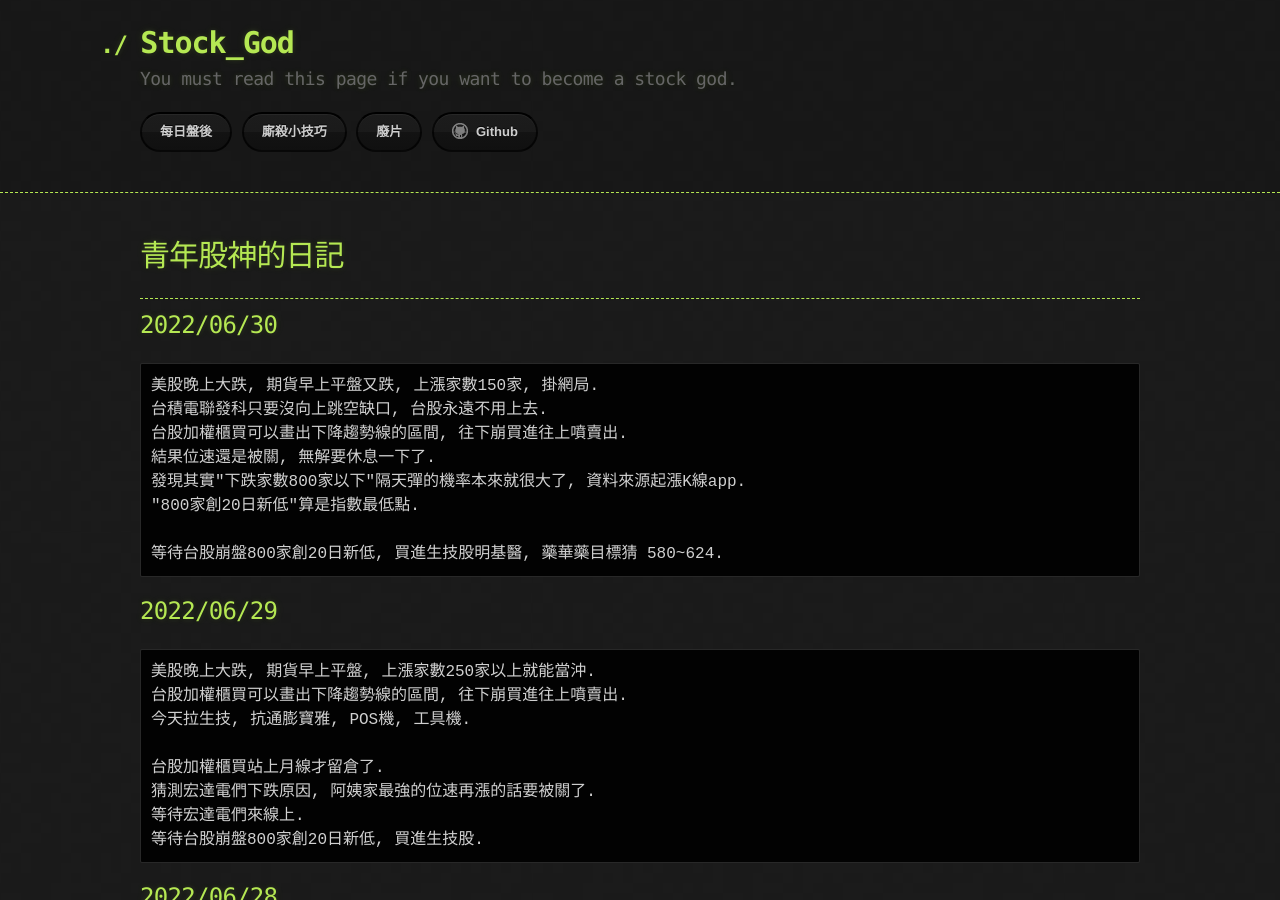
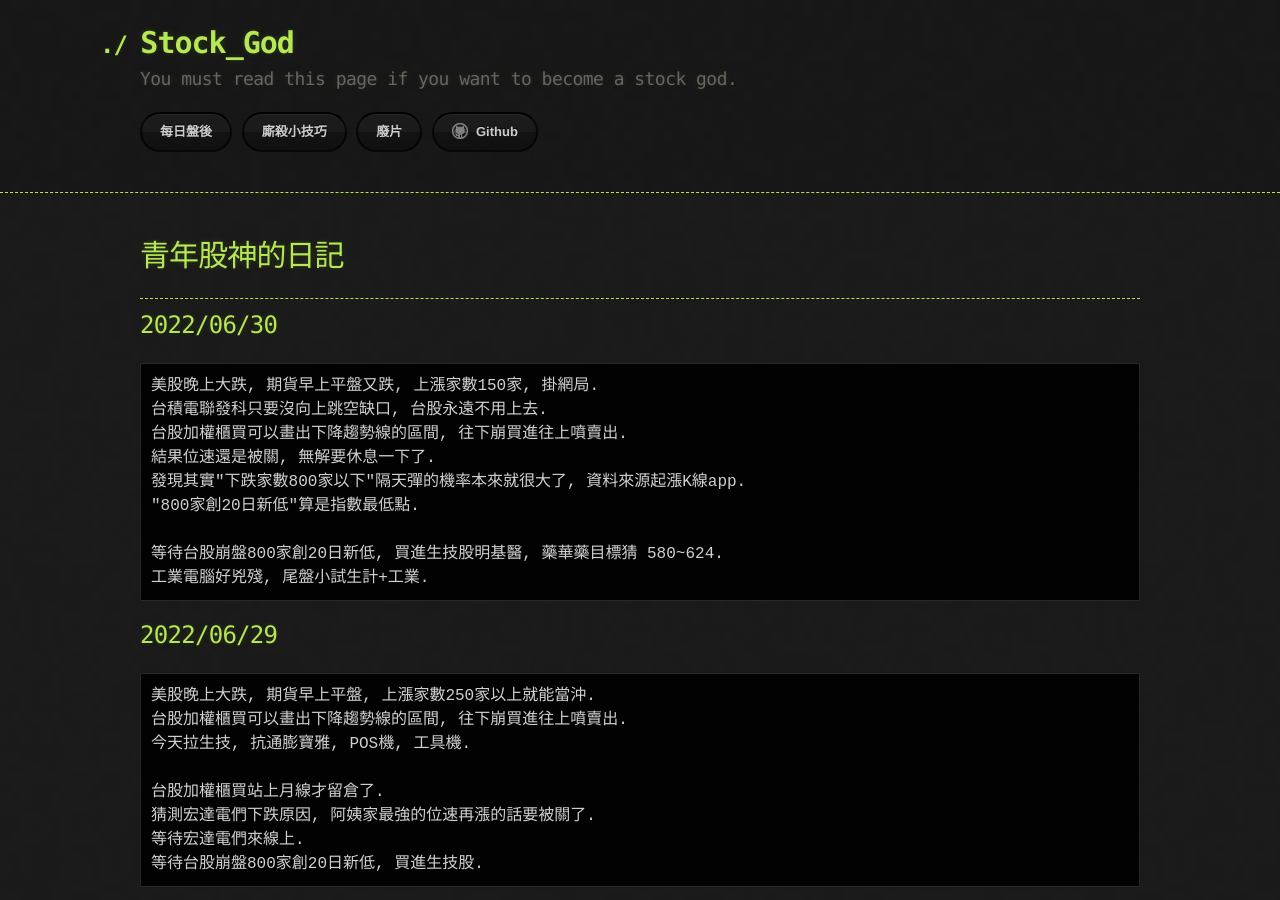
Before and after one commit to lepg5487/Stock_God, a Jekyll site: the page built from index.md, in a window 1280 px wide and 900 px high. Built offline with Jekyll 4.4.1, drawn with Linux system fonts in a browser that asks for light colours; our own code applies the rules of GitHub Pages for plain Markdown files.

Commit message:
Update index.md

````diff
--- a/index.md
+++ b/index.md
@@ -16,6 +16,7 @@ layout: testlayouts
 "800家創20日新低"算是指數最低點.
 
 等待台股崩盤800家創20日新低, 買進生技股明基醫, 藥華藥目標猜 580~624.
+工業電腦好兇殘, 尾盤小試生計+工業.
 ```
 
 ## 2022/06/29
````
